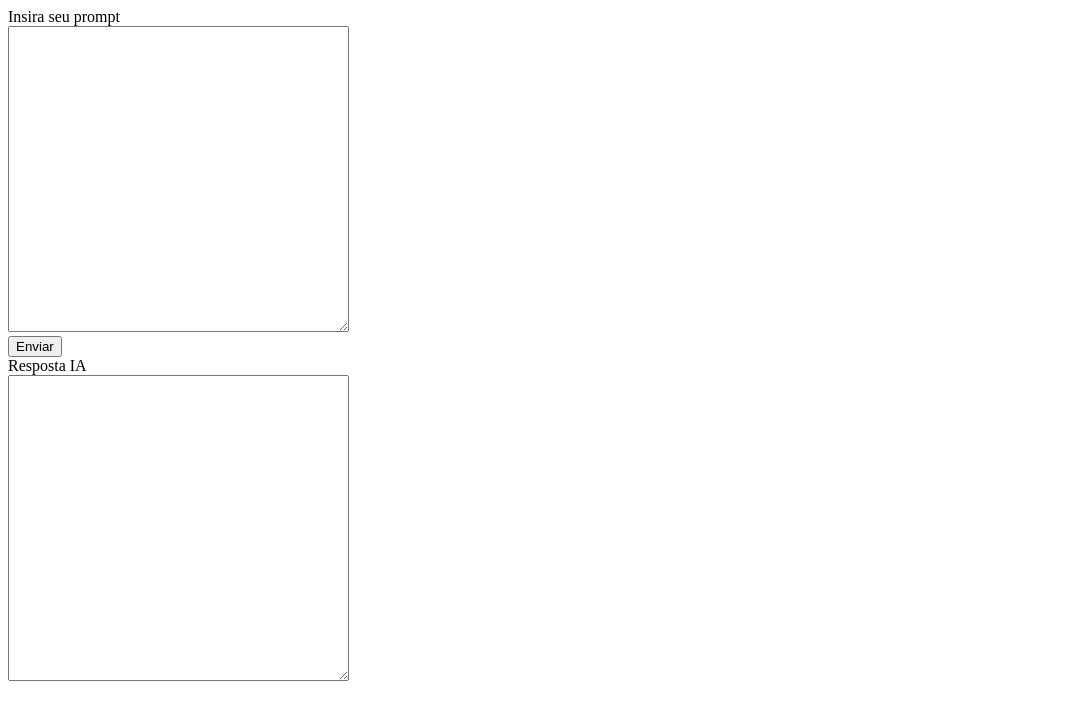
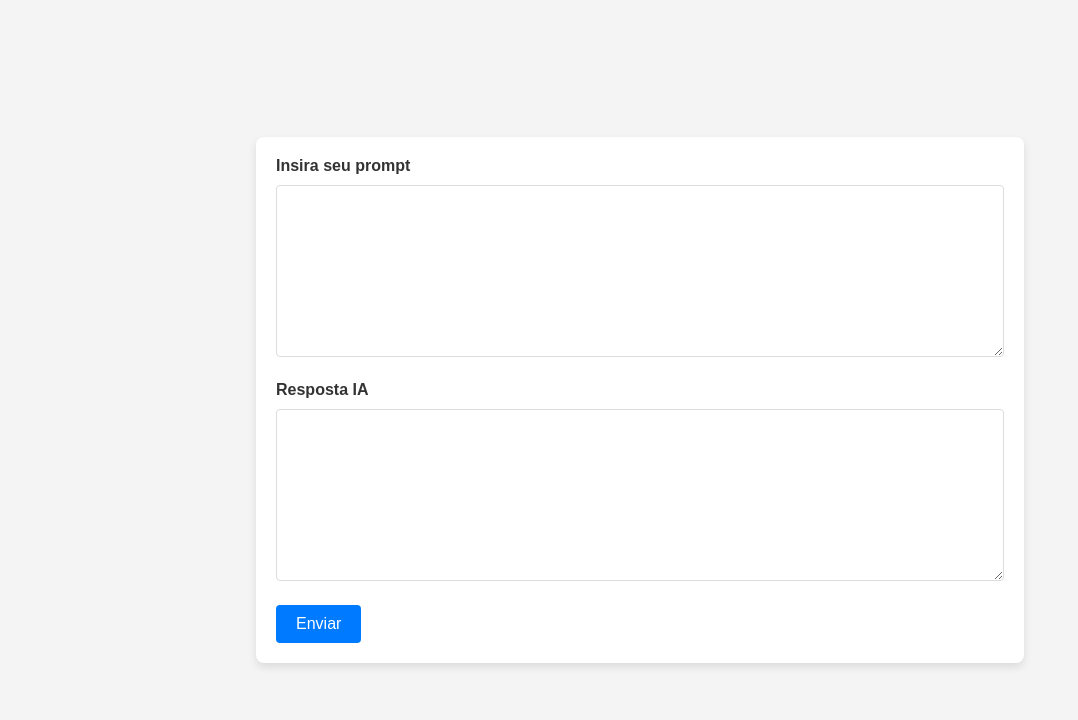
Before and after one commit to arthurconde695/chatgpt4, a plain HTML site: page index.html in a window 1280 px wide. Shown: the whole page, without its empty margins (0-1078 px from the left). Drawn offline with Linux system fonts and the light colour scheme.

Commit message:
Add files via upload

```diff
--- a/index.html
+++ b/index.html
@@ -3,19 +3,20 @@
 <head>
     <meta charset="UTF-8">
     <meta name="viewport" content="width=device-width, initial-scale=1.0">
-    <title>chatgpt pt2</title>
+    <title>ChatGPT PT2</title>
+    <link rel="stylesheet" href="style.css">
 </head>
 <body>
-    <label>Insira seu prompt</label>
-    <br>
-    <textarea cols="40" rows="20" name="prompt" id="prompt"></textarea>
-    <br>
-    <input type="button" value="Enviar" >
-    <br>
-    <label>Resposta IA</label>
-    <br>
-<textarea cols="40" rows="20" name="resposta" id="resposta"></textarea>
-</body>
+    <div class="container">
+        <label for="prompt">Insira seu prompt</label>
+        <textarea cols="40" rows="10" name="prompt" id="prompt"></textarea>
+
+        <label for="resposta">Resposta IA</label>
+        <textarea cols="40" rows="10" name="resposta" id="resposta" readonly></textarea>
+
+        <input type="button" value="Enviar" onclick="run()">
+    </div>
+
     <body>
       <script type="importmap">
           {
--- a/style.css
+++ b/style.css
@@ -0,0 +1,47 @@
+
+        body {
+            font-family: Arial, sans-serif;
+            background-color: #f4f4f4;
+            color: #333;
+            margin: 0;
+            padding: 0;
+            display: flex;
+            justify-content: center;
+            align-items: center;
+            height: 100vh;
+        }
+        .container {
+            background-color: #fff;
+            border-radius: 8px;
+            box-shadow: 0 4px 8px rgba(0, 0, 0, 0.1);
+            padding: 20px;
+            width: 60%;
+            max-width: 800px;
+            box-sizing: border-box;
+        }
+        label {
+            display: block;
+            font-weight: bold;
+            margin-bottom: 10px;
+        }
+        textarea {
+            width: 100%;
+            border: 1px solid #ddd;
+            border-radius: 4px;
+            padding: 10px;
+            box-sizing: border-box;
+            margin-bottom: 20px;
+            resize: vertical;
+        }
+        input[type="button"] {
+            background-color: #007bff;
+            border: none;
+            border-radius: 4px;
+            color: #fff;
+            padding: 10px 20px;
+            cursor: pointer;
+            font-size: 16px;
+        }
+        input[type="button"]:hover {
+            background-color: #0056b3;
+        }
```
Lines whose indentation alone changed are shown as unchanged.
